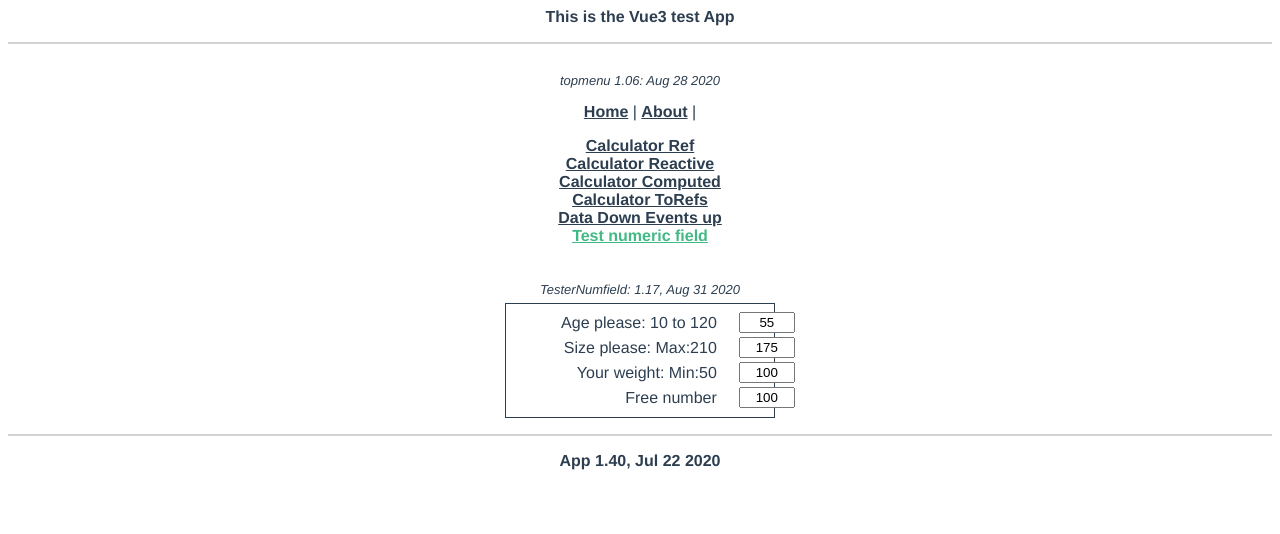
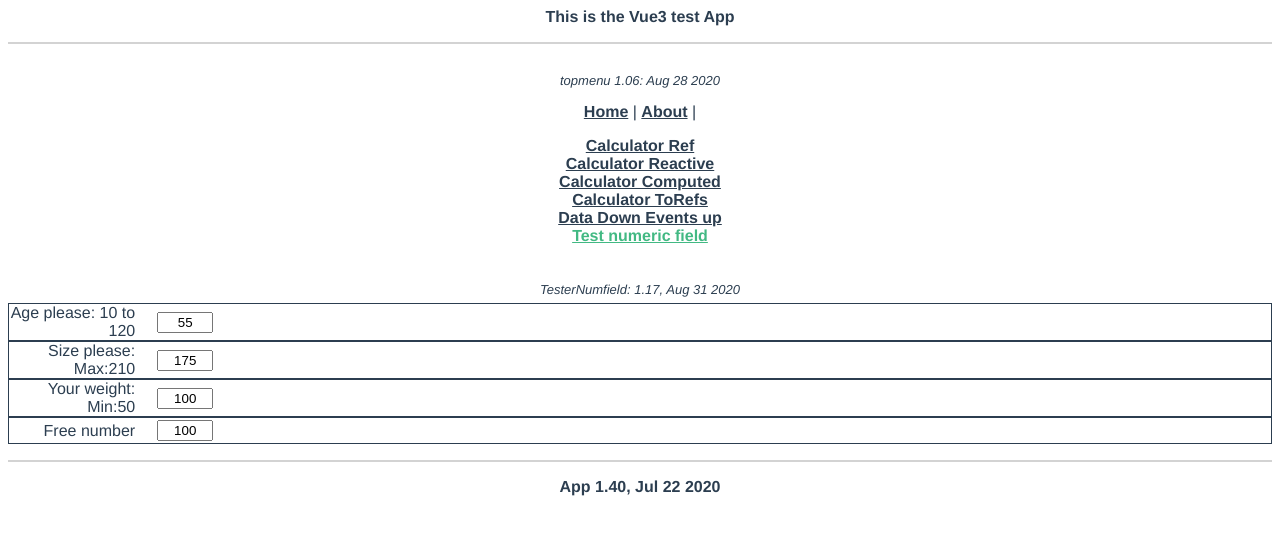
Before and after one commit to yves40/Vue3-Composition, a Vue app: page /#/TesterNumfield in a window 1280 px wide. Shown: the top 534 px of the page. Built offline with nearby package versions, Linux system fonts and the light colour scheme.

Commit message:
Review grid css control

```diff
--- a/src/assets/thecss.css
+++ b/src/assets/thecss.css
@@ -19,7 +19,7 @@ font-weight: bold;
 .calc-form {
   margin-left: auto;
   margin-right: auto;
-  width: 16em;
+  width: 20rem;
   padding: 0.4em;
   border: 1px solid;
 }
@@ -27,6 +27,15 @@ font-weight: bold;
   width: 3rem;
   margin: 2px;
   text-align: center;
+}
+
+.localgrid {
+  display:grid;
+  grid-gap: 20px;
+  grid-template-columns: 10% 60% 20% 10%;
+  text-align: right;
+  align-items: center;
+  border: 1px solid;
 }
 
 #app {
--- a/src/views/TesterNumfield.vue
+++ b/src/views/TesterNumfield.vue
@@ -1,6 +1,6 @@
 <template>
     <div class="moduletitle">{{Version}}</div>
-    <div class="calc-form">
+    <div>
       <form>
           <numfield v-model="age" minvalue="10" maxvalue="120" message="Age please:"/>
           <numfield v-model="size" maxvalue="210" message="Size please:"/>
--- a/src/views/numfield.vue
+++ b/src/views/numfield.vue
@@ -80,13 +80,4 @@ export default {
 
 <style scoped>
 
-  .localgrid {
-    display:grid;
-    grid-gap: 20px;
-    grid-template-columns: 80% 20%;
-    margin: auto;
-    text-align: right;
-    align-items: center;
-  }
-
 </style>
```
